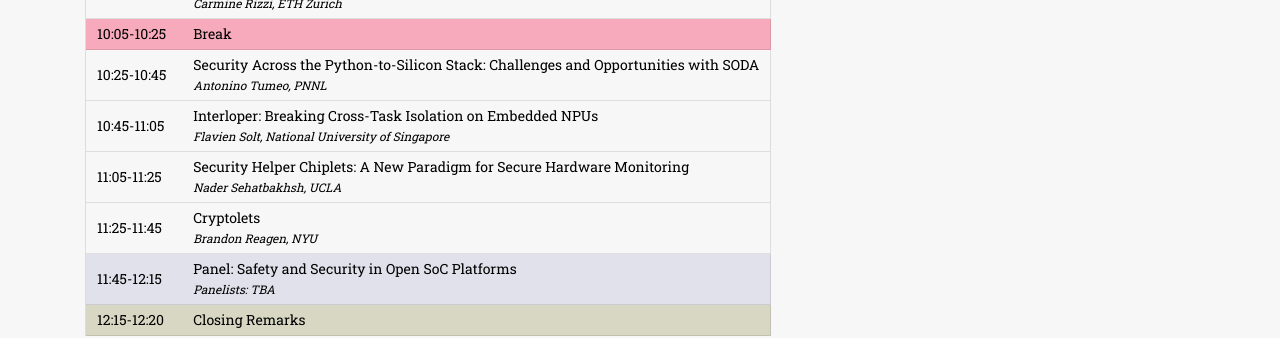
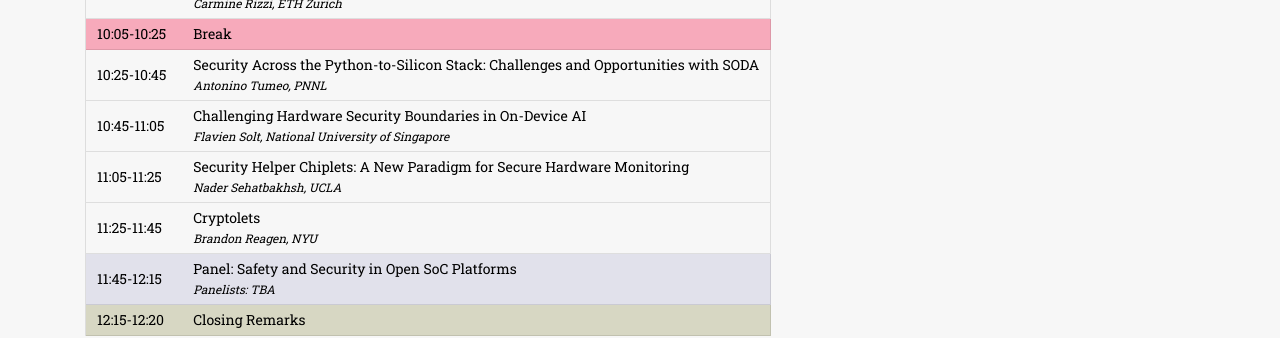
Before and after one commit to SSH-SoC-workshop/2026, a Jekyll site: the page built from agenda.markdown, in a window 1280 px wide and 1058 px high. Shown: the part 482-820 px from the top of the window. Built offline with Jekyll 4.4.1, drawn with Linux system fonts in a browser that asks for light colours; some web fonts are replaced.

Commit message:
Update title of Flavien Solt's talk
Co-Authored-By: Claude Opus 5 <noreply@anthropic.com>
Claude-Session: https://claude.ai/code/session_01DA8pcoqb9a3mSb6CRvanqr

```diff
--- a/agenda.markdown
+++ b/agenda.markdown
@@ -54,7 +54,7 @@ permalink: /agenda/
     <tr>
         <td>10:45-11:05</td>
         <td>
-            Interloper: Breaking Cross-Task Isolation on Embedded NPUs
+            Challenging Hardware Security Boundaries in On-Device AI
             <br><span class="program-speaker">Flavien Solt, National University of Singapore</span>
         </td>
     </tr>
```
